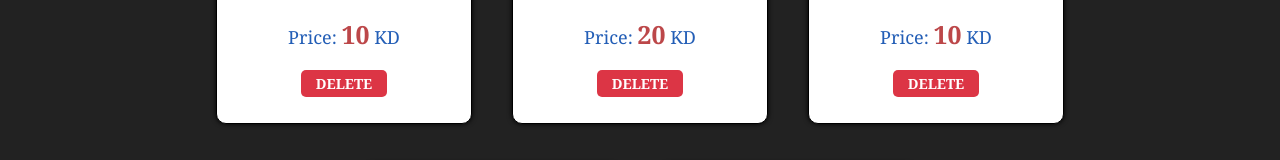
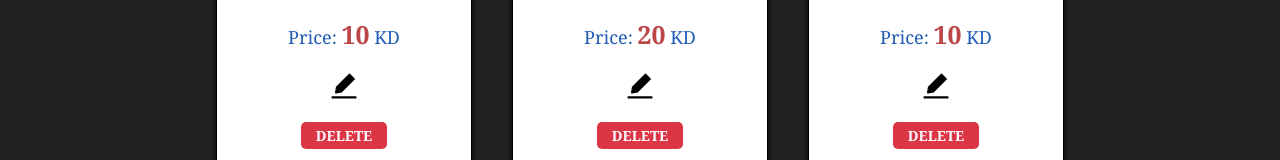
Before and after one commit to mdaldoukhi/GoalKeeperShop, a React (Create React App) app: page /products in a window 1280 px wide. Shown: the part 501-661 px from the top of the page. Built offline with nearby package versions, Linux system fonts and the light colour scheme.

Commit message:
Added Update

```diff
--- /dev/null
+++ b/src/components/Buttons/UpdateButton.js
@@ -0,0 +1,15 @@
+import { useState } from 'react';
+import { UpdateBtn, Modify } from '../../styles';
+import GlovesModal from '../Modal/GlovesModal'
+const UpdateButton = (props) => {
+    const [isOpen, setIsOpen] = useState(false)
+    const openModal = () => {setIsOpen(true)};
+    const closeModal = () => {setIsOpen(false)}
+    return (
+        <Modify>
+            <UpdateBtn onClick={openModal}/>
+            <GlovesModal isOpen={isOpen} closeModal={closeModal} oldGlove={props.glove}/>
+        </Modify>
+    )
+}
+export default UpdateButton;
--- a/src/components/Buttons/AddButton.js
+++ b/src/components/Modal/GlovesModal.js
@@ -3,21 +3,21 @@ import Modal from "react-modal";
 import productStore from "../../stores/productStore";
 
 const AddButton = (props) => {
-    const [gloves, setGloves] = useState({
+    const [gloves, setGloves] = useState(props.oldGlove ? props.oldGlove : {
         name: "",
         price: 0,
         detail: "",
         image: "",
     });
-
     const handleChange = (event) => {
         setGloves({ ...gloves, [event.target.name]: event.target.value });
         console.log(gloves)
     };
     const handleSubmit = (event) => {
         event.preventDefault();
+        if(props.oldGlove)productStore.updateItem(gloves)
+        else productStore.createNew(gloves)
         props.closeModal()
-        productStore.createNew(gloves)
     }
     return (
         <div>
@@ -35,6 +35,7 @@ const AddButton = (props) => {
                             placeholder="Type the Gloves Name"
                             onChange={handleChange}
                             name="name"
+                            value={gloves.name}
                         />
                     </div>
                     <div className="col-md-6">
@@ -48,6 +49,8 @@ const AddButton = (props) => {
                             placeholder="Accepted only real number"
                             onChange={handleChange}
                             name="price"
+                            value={gloves.price}
+
                         />
                     </div>
                     <div className="col-md-12">
@@ -60,6 +63,8 @@ const AddButton = (props) => {
                             placeholder="Type the Descripe of Gloves ..."
                             onChange={handleChange}
                             name="detail"
+                            value={gloves.detail}
+
                         />
                     </div>
                     <div className="col-md-12">
@@ -72,9 +77,10 @@ const AddButton = (props) => {
                             placeholder="Type URL address ... "
                             onChange={handleChange}
                             name="image"
+                            value={gloves.image}
                         />
                     </div>
-                    <button type="submit" class="btn btn-outline-dark col-md-3 mx-auto">Add New Gloves</button>
+                    <button type="submit" class="btn btn-outline-dark col-md-3 mx-auto">{props.oldGlove ? "Update" : "Add"}</button>
                 </form>
             </Modal>
         </div>
--- a/src/components/ProductItem.js
+++ b/src/components/ProductItem.js
@@ -2,8 +2,11 @@
 import { ProductWrapper } from "../styles";
 /* COMPONENETS */
 import DeleteButton from "./Buttons/DeleteButton";
+import UpdateButton from '../components/Buttons/UpdateButton'
 
 import { Link } from 'react-router-dom'
+import {observer} from 'mobx-react'
+
 
 function ProductItem(props) {
     const parts = props.name.split(new RegExp(`(${props.text})`, "gi",));
@@ -23,6 +26,7 @@ function ProductItem(props) {
             <p>
                 Price: <span>{props.price}</span> KD
             </p>
+            <UpdateButton glove={props.glove}/>
             <DeleteButton
                 gloveID={props.id}
             />
@@ -30,4 +34,4 @@ function ProductItem(props) {
     );
 }
 
-export default ProductItem;
+export default observer(ProductItem);
--- a/src/components/ProductList.js
+++ b/src/components/ProductList.js
@@ -8,7 +8,7 @@ import { useState } from "react";
 import productStore from '../stores/productStore'
 import {observer} from 'mobx-react'
 
-import AddButton from "./Buttons/AddButton";
+import AddButton from "./Modal/GlovesModal";
 
 
 function ProductList() {
@@ -43,7 +43,7 @@ function ProductList() {
                             slug={gloves.slug}
                             text={quary}
                             detail={gloves.detail}
-
+                            glove={gloves}
                         />
                     ))}
             </ListWrapper>
--- a/src/stores/productStore.js
+++ b/src/stores/productStore.js
@@ -18,6 +18,14 @@ class ProductStore {
         newGloves.slug = slugify(newGloves.name);
         this.gloves.push(newGloves)
     }
+    updateItem = (updateItem) => {
+        const glove = this.gloves.find((cookie) => cookie.id === updateItem.id);
+        glove.name = updateItem.name;
+        glove.price = updateItem.price;
+        glove.description = updateItem.description;
+        glove.image = updateItem.image;
+        glove.slug = slugify(updateItem.name);
+      };
 }
 const productStore = new ProductStore() // create instance
 export default productStore; // export it
--- a/src/styles.js
+++ b/src/styles.js
@@ -3,7 +3,8 @@ import moon from './moon.png'
 import sun from './sun.png'
 import { Link, NavLink } from 'react-router-dom';
 
-import { AiFillPlusCircle } from 'react-icons/ai';
+import { AiFillPlusCircle, AiFillEdit } from 'react-icons/ai';
+
 
 export const GlobalStyle = createGlobalStyle `
  body{
@@ -342,7 +343,20 @@ export const DeleteBtn = styled.p `
     box-shadow: 0 0 10px 0 #dc3545 inset, 0 0 10px 4px #dc3545;
   }
 `;
-
+export const UpdateBtn = styled(AiFillEdit) `
+  font-size: 2em;
+  display: block;
+  margin: 5px auto;
+  color: #000;
+`;
+/* Clear Border */
+export const Modify = styled.section `
+  div {
+    border: none;
+    box-shadow: none;
+    padding: 0;
+  }
+`;
 export const CreateNew = styled(AiFillPlusCircle) `
   margin: 0 90%;
   font-size: 2em;
```
